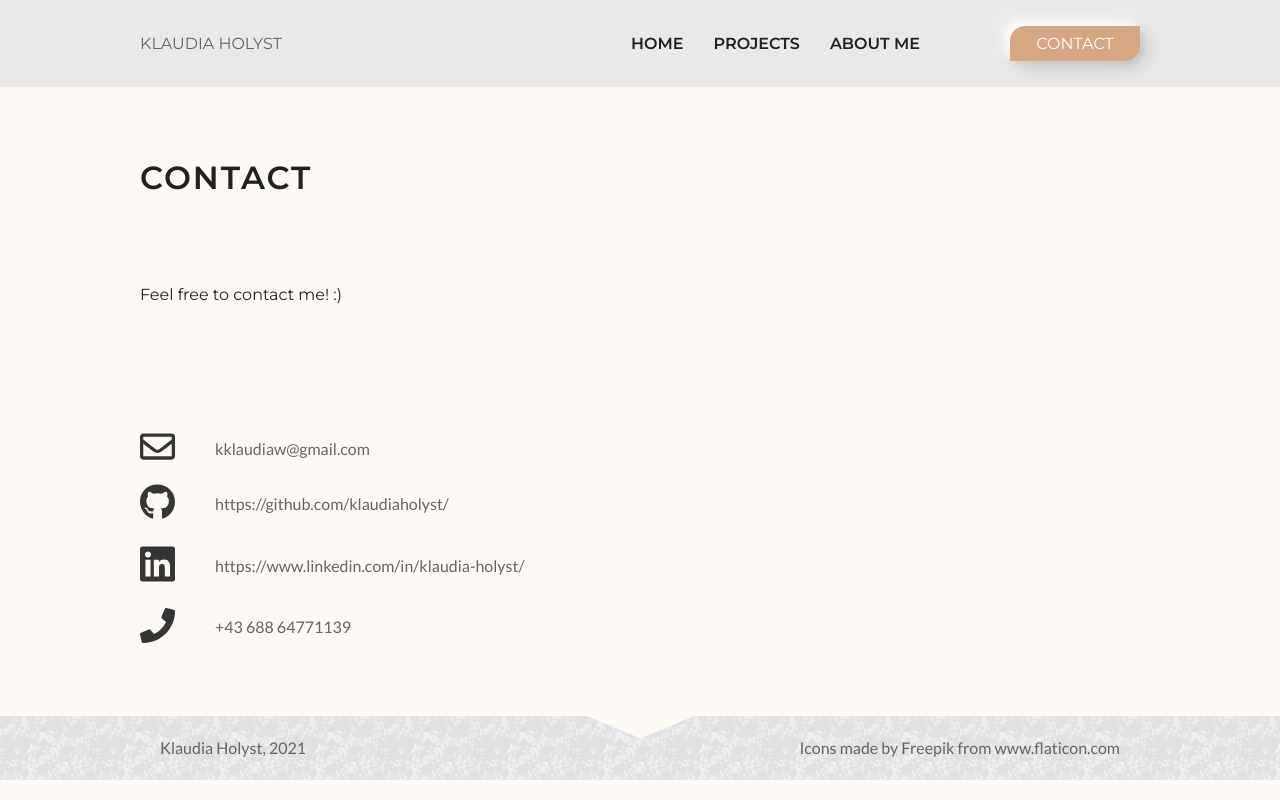
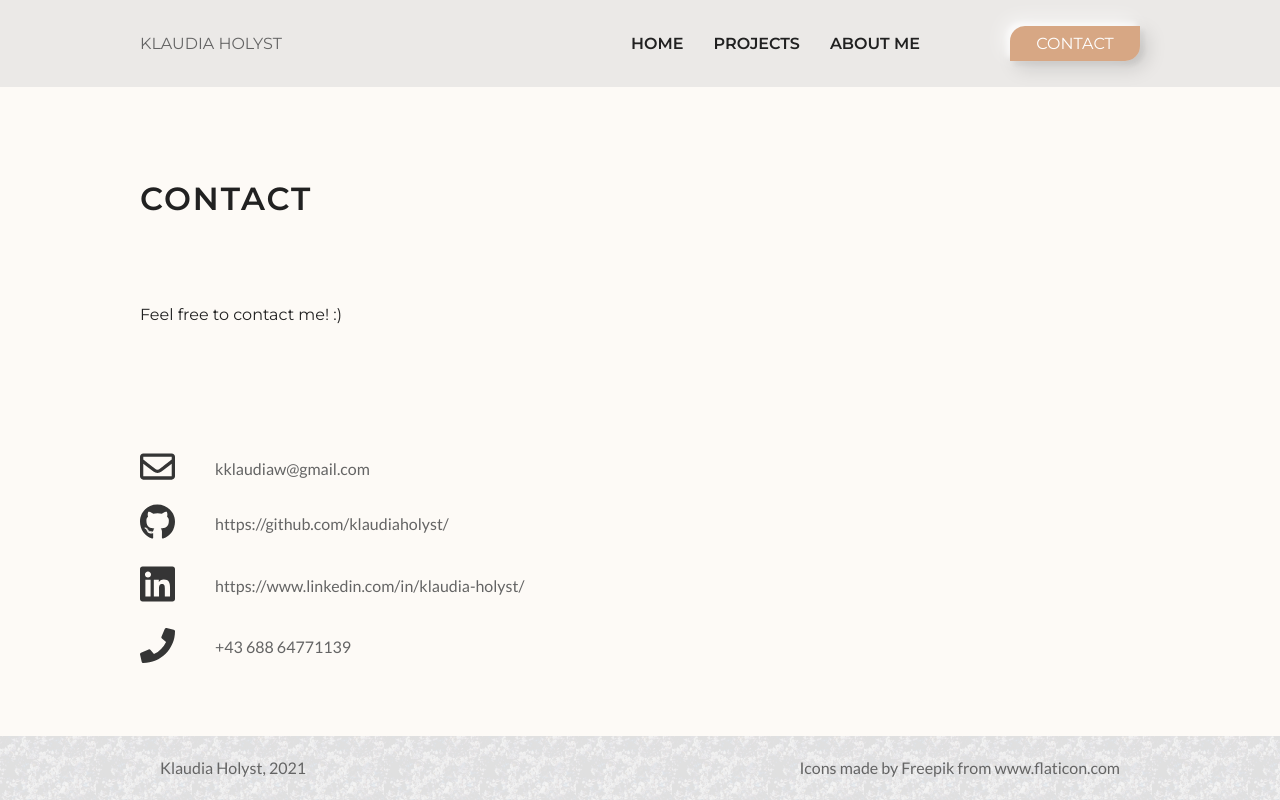
Before and after one commit to klaudiaholyst/portfolio, a React (Create React App) app: page /#/contact in a window 1280 px wide. Built offline with nearby package versions, Linux system fonts and the light colour scheme.

Commit message:
no scroll on Main & Contact section

```diff
--- a/src/App.css
+++ b/src/App.css
@@ -1,5 +1,8 @@
 .app{
   min-height: 100vh;
+  display: flex;
+  flex-direction: column;
+  justify-content: space-between;
   margin:0;
   background-color:#FDFAF6;
   font-family: 'Montserrat', sans-serif;
--- a/src/components/footer/Footer.js
+++ b/src/components/footer/Footer.js
@@ -5,11 +5,6 @@ import styles from './Footer.module.css';
 const Footer = () => {
     return (
         <footer className={styles.footer}>
-        <div className={styles.customShape}>
-            <svg data-name="Layer 1" xmlns="http://www.w3.org/2000/svg" viewBox="0 0 1200 120" preserveAspectRatio="none">
-                <path d="M649.97 0L550.03 0 599.91 54.12 649.97 0z" className={styles.shapeFill}></path>
-            </svg>
-        </div>
         <div className={styles.description}>Klaudia Holyst, 2021</div>
         <div className={styles.description}>Icons made by <a href="https://www.freepik.com" title="Freepik" className={styles.description}>Freepik</a> from <a href="https://www.flaticon.com/" title="Flaticon" className={styles.description}>www.flaticon.com</a></div>
     </footer>
--- a/src/components/footer/Footer.module.css
+++ b/src/components/footer/Footer.module.css
@@ -1,6 +1,4 @@
 .footer{
-    position:relative;
-    margin:20px 0 0;
     padding:20px 160px;
     display: flex;
     justify-content: space-between;
@@ -15,22 +13,3 @@
     z-index: 2;
     text-decoration: none;
 }
-.customShape {
-    position: absolute;
-    top: 0;
-    left: 0;
-    width: 100%;
-    overflow: hidden;
-    line-height: 0;
-}
-
-.customShape svg {
-    position: relative;
-    display: block;
-    width: calc(100% + 1.3px);
-    height: 50px;
-}
-
-.customShape .shapeFill {
-    fill: #FDFAF6;
-}
```
